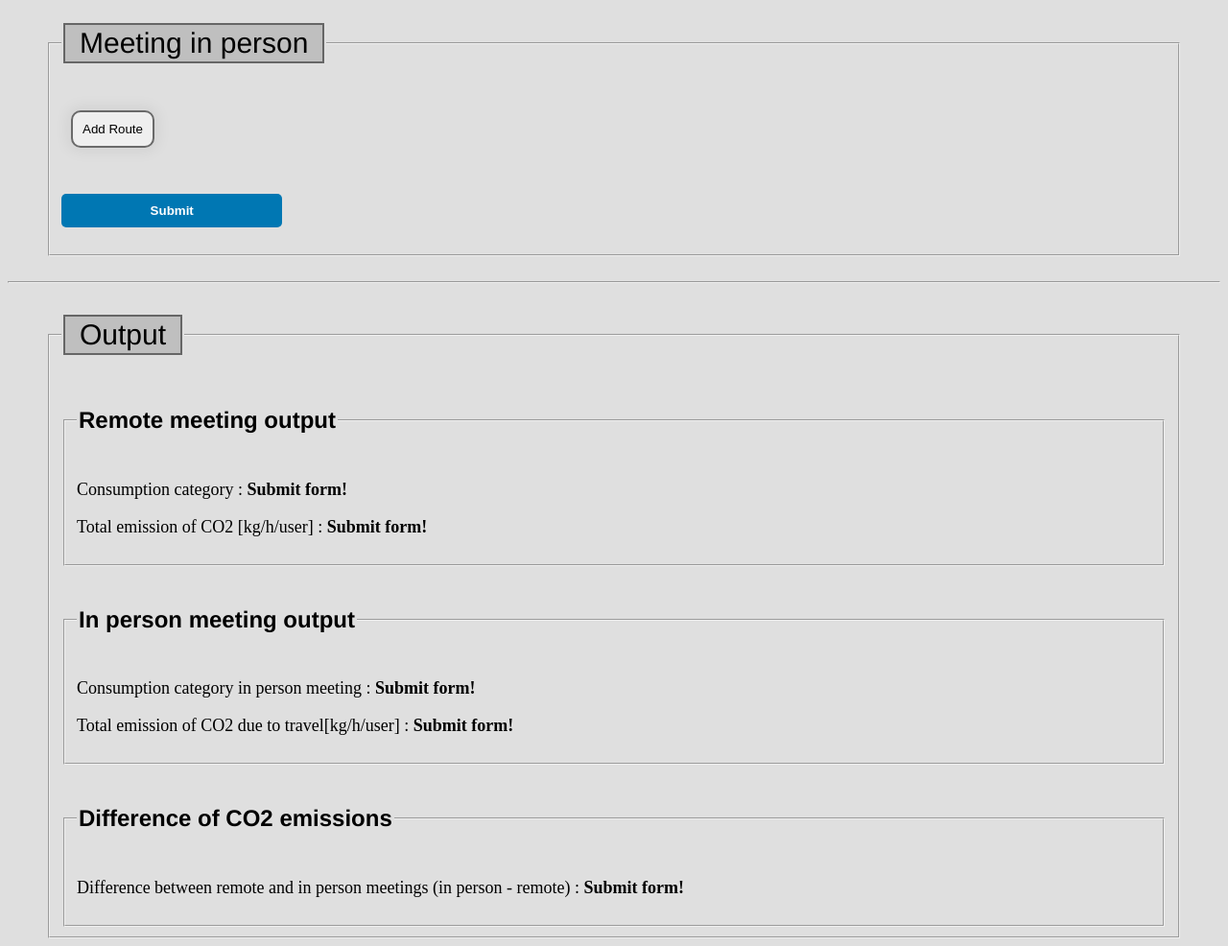
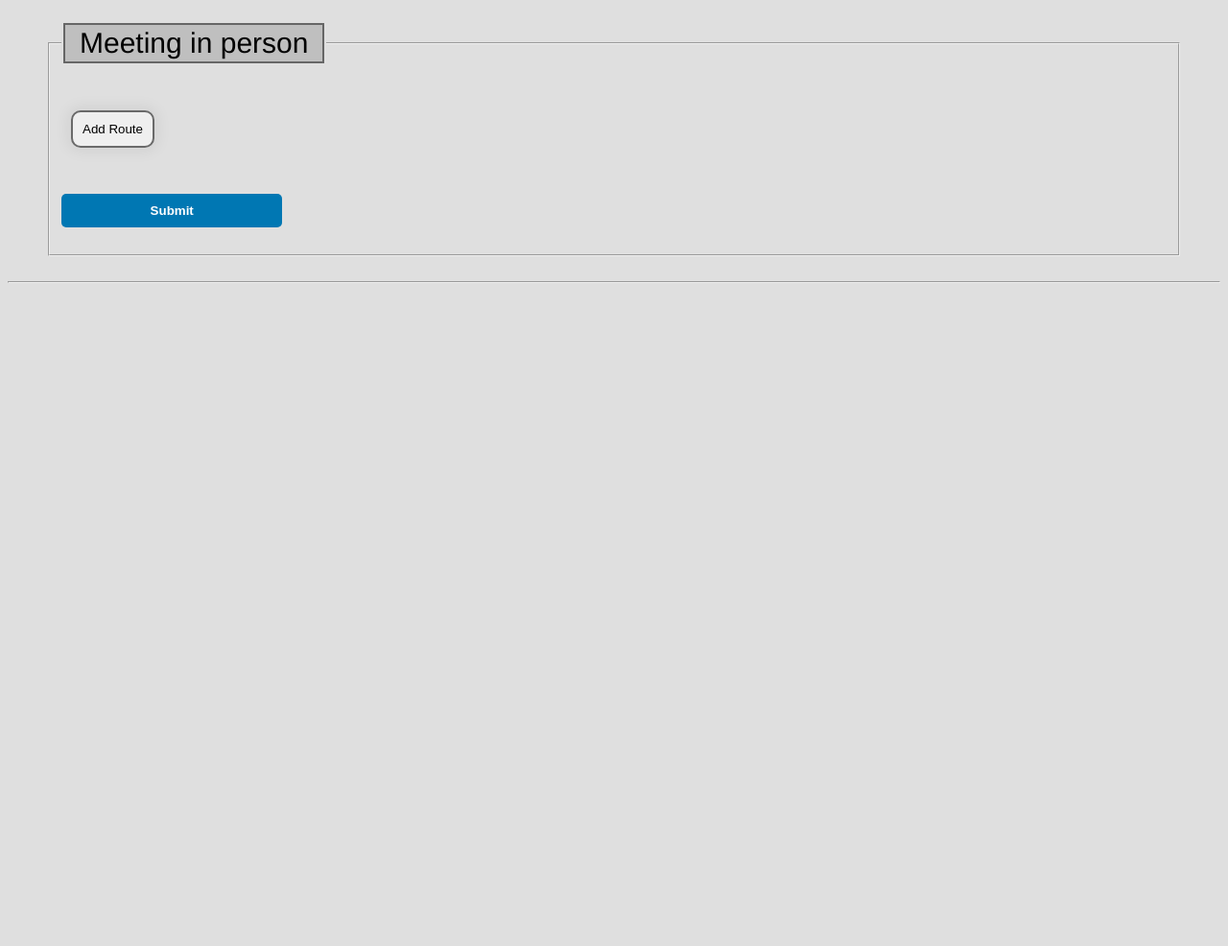
Before and after one commit to RemotelyGreenOrg/remotely-green, a Flask app: page /calculator in a window 1280 px wide. Shown: the part 486-1472 px from the top of the page at 96% size. After the commit the page ends 781 px from the top, so only its background shows below. Run offline with Flask 2, Linux system fonts and the light colour scheme; some libraries are stand-ins or nearby versions.

Commit message:
Hide output if shouldn't be displayed

```diff
--- a/app.py
+++ b/app.py
@@ -8,21 +8,8 @@ def hello_world():
 
 @app.route("/calculator")
 def calculator():
-    # Default parameters
-    data = {
-            "remote": {
-                "consumption": "Submit form!",
-                "total_emission_co2": "Submit form!"
-            },
-            "in_person": {
-                "consumption": "Submit form!",
-                "total_emission_co2": "Submit form!"
-            },
-            "difference": "Submit form!"
-        }
-
     # Render template
-    return render_template("remotelyGreen.html", data=data)
+    return render_template("remotelyGreen.html")
 
 @app.route("/calculator/remote")
 def calculatorRemote():
--- a/templates/remotelyGreen.html
+++ b/templates/remotelyGreen.html
@@ -124,6 +124,7 @@
 		</div>
 		<br><hr>
 
+        {% if data %}
 		<div class="output">
 			<fieldset>
 				<legend><h2>Output</h2></legend>
@@ -150,5 +151,6 @@
 				</fieldset>
 			</fieldset>
 		</div>
+        {% endif %}
     </body>
 </html>
```
